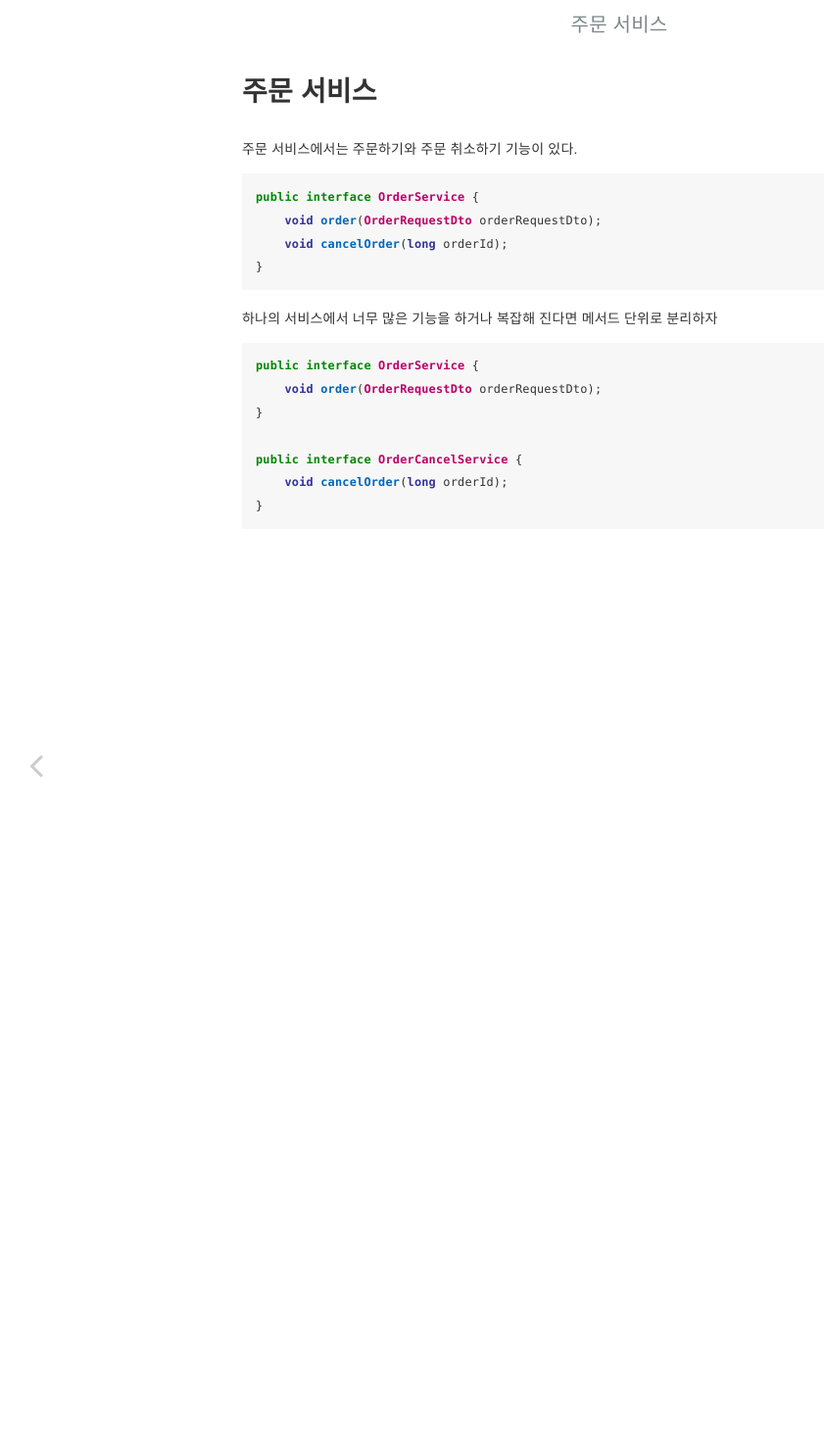
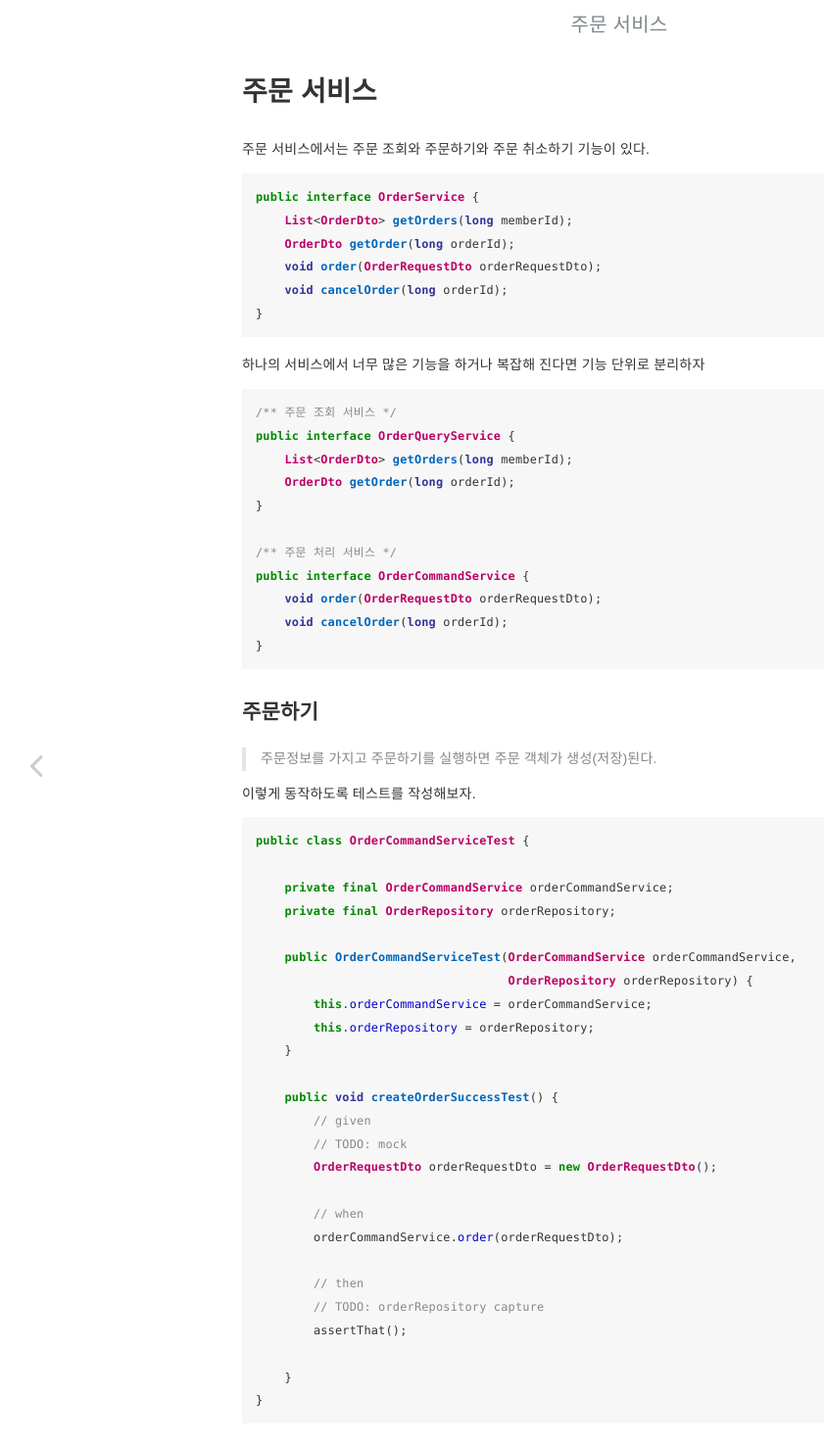
Before and after one commit to ByeongUkChoi/ddd-study, a Jekyll site: the page built from docs/_posts/application/2021-04-05-order-service.md, in a window 1280 px wide. Shown: the top 1474 px of the page at 98% size, without its empty margins (8-849 px from the left). Built offline with Jekyll 4.4.1, drawn with Linux system fonts in a browser that asks for light colours.

Commit message:
Fix order service

````diff
--- a/docs/_posts/application/2021-04-05-order-service.md
+++ b/docs/_posts/application/2021-04-05-order-service.md
@@ -2,21 +2,60 @@
 title: 주문 서비스
 ---
 
-주문 서비스에서는 주문하기와 주문 취소하기 기능이 있다.
+주문 서비스에서는 주문 조회와 주문하기와 주문 취소하기 기능이 있다.
 
 ```java
 public interface OrderService {
+    List<OrderDto> getOrders(long memberId);
+    OrderDto getOrder(long orderId);
     void order(OrderRequestDto orderRequestDto);
     void cancelOrder(long orderId);
 }
 ```
-하나의 서비스에서 너무 많은 기능을 하거나 복잡해 진다면 메서드 단위로 분리하자
+하나의 서비스에서 너무 많은 기능을 하거나 복잡해 진다면 기능 단위로 분리하자
 ```java
-public interface OrderService {
-    void order(OrderRequestDto orderRequestDto);
+/** 주문 조회 서비스 */
+public interface OrderQueryService {
+    List<OrderDto> getOrders(long memberId);
+    OrderDto getOrder(long orderId);
 }
 
-public interface OrderCancelService {
+/** 주문 처리 서비스 */
+public interface OrderCommandService {
+    void order(OrderRequestDto orderRequestDto);
     void cancelOrder(long orderId);
 }
 ```
+
+### 주문하기
+> 주문정보를 가지고 주문하기를 실행하면 주문 객체가 생성(저장)된다.
+
+이렇게 동작하도록 테스트를 작성해보자.
+
+```java
+public class OrderCommandServiceTest {
+
+    private final OrderCommandService orderCommandService;
+    private final OrderRepository orderRepository;
+
+    public OrderCommandServiceTest(OrderCommandService orderCommandService,
+                                   OrderRepository orderRepository) {
+        this.orderCommandService = orderCommandService;
+        this.orderRepository = orderRepository;
+    }
+
+    public void createOrderSuccessTest() {
+        // given
+        // TODO: mock
+        OrderRequestDto orderRequestDto = new OrderRequestDto();
+
+        // when
+        orderCommandService.order(orderRequestDto);
+
+        // then
+        // TODO: orderRepository capture
+        assertThat();
+
+    }
+}
+```
````
